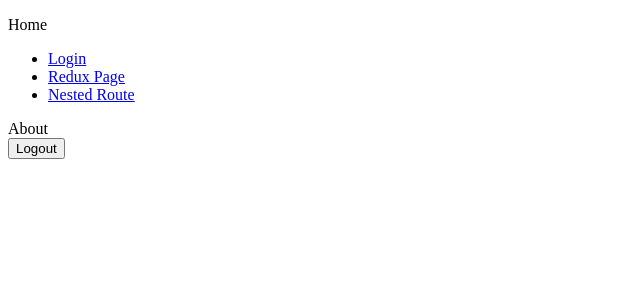
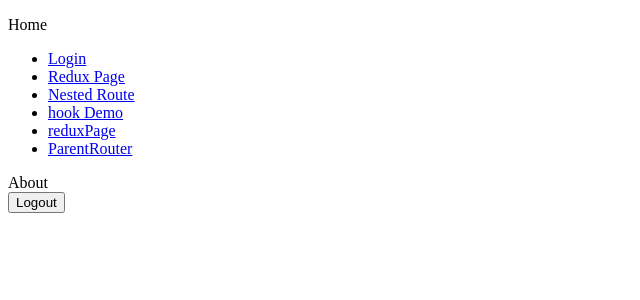
Before and after one commit to HZitem/ReactDemo, a React app: page /#/ in a window 1280 px wide. Both pictures are taken after a click on the button "Login". Shown: the top 300 px of the page, without its empty margins (0-640 px from the left). Built offline with nearby package versions, Linux system fonts and the light colour scheme.

Commit message:
动态权限路由

```diff
--- /dev/null
+++ b/src/actions/user-actions.js
@@ -0,0 +1,8 @@
+
+  export const Set_Menus = 'Set_Menus';
+
+
+  export const initMenusAction = (action) => ({
+    type: Set_Menus,
+    action
+  })
--- a/src/page/home.jsx
+++ b/src/page/home.jsx
@@ -1,5 +1,8 @@
 import React, { Component } from 'react';
+import config from '../router/config'
 import { Link } from 'react-router-dom'
+import { connect } from 'react-redux';
+
 function About() {
   return (
     <div>About</div>
@@ -11,14 +14,30 @@ class Home extends Component {
     this.state = {
       loginState:localStorage.getItem('loginState'),
       list: [
-        { name: "Login", url: "/login" },
-        { name: "Redux Page", url: "/reduxPage" },
-        { name: "Nested Route", url: "/ParentRouter" },
+        { title: "Login", key: "/login" },
+        { title: "Redux Page", key: "/reduxPage" },
+        { title: "Nested Route", key: "/ParentRouter" },
+        { title: "hook Demo", key: "/hookDemo" },
       ]
     };
     this.myRef = React.createRef();
   };
 
+  componentDidMount(){
+    const userRoles =  this.props.menus;
+    let menu = config['menus'].filter((r) => {
+      if( userRoles.indexOf(r.key) !== -1){
+          return r ;
+      }else{
+          return null
+      }
+    })
+    let nes = [...this.state.list,...menu];
+    this.setState({
+      list:nes
+    })
+
+  };
   render() {
     return (
       <div className="Login">
@@ -26,7 +45,7 @@ class Home extends Component {
         <ul>
           {this.state.list.map((item, index) =>
             <li key={index}>
-              <Link to={item.url}>{item.name}</Link>
+              <Link to={item.key}>{item.title}</Link>
             </li>
           )}
         </ul>
@@ -36,5 +55,9 @@ class Home extends Component {
     );
   }
 }
-
-export default Home;
+function mapStateToProps(state){
+  return {
+      menus:state.userReducer.user.menus,
+  }
+}
+export default connect(mapStateToProps)(Home)    ;
--- /dev/null
+++ b/src/page/hookDemo.jsx
@@ -0,0 +1,15 @@
+import React, { useState } from 'react';
+
+function Demo(){
+    const [count ,setCount] = useState(0);
+    return (
+        <div>
+            <button onClick={()=>setCount(count+1)}>
+                click me
+            </button>
+
+        </div>
+    )
+}
+
+export default Demo;
--- a/src/reducers/index.js
+++ b/src/reducers/index.js
@@ -1,9 +1,10 @@
 import { combineReducers } from 'redux';
 import cartReducer from './cart-reducer';
-
+import userReducer from './user-reducer';
 
 const allReducers = {
   shoppingCart: cartReducer,
+  userReducer
 }
 
 const rootReducer = combineReducers(allReducers);
--- /dev/null
+++ b/src/reducers/user-reducer.js
@@ -0,0 +1,22 @@
+import  { Set_Menus }  from '../actions/user-actions';
+
+const initialState = {
+  user: {
+      role:'',
+      menus:[],
+  }
+}
+
+
+export default function(state=initialState, action) {
+  switch (action.type) {
+    case Set_Menus:
+    let menus = ['/reduxPage','/ParentRouter']; //路由菜单权限
+    state.user.menus = menus;
+      return Object.assign({}, state, {
+        ...state,
+     })
+    default:
+      return state;
+  }
+}
--- a/src/router/index.js
+++ b/src/router/index.js
@@ -8,8 +8,11 @@ import {
 import RrivateRoute from '../PrivateRoute'
 import login from '../page/login';
 import Home from '../page/home';
+import hookDemo from '../page/hookDemo';
 import config from './config'
-
+import { connect } from 'react-redux';
+import store from '../store';
+import {initMenusAction} from '../actions/user-actions';
 
 class Welcome extends React.Component {
     render() {
@@ -17,12 +20,14 @@ class Welcome extends React.Component {
     }
   }
 
-const RootRouter = () => (
+// const userRoles =  ['/reduxPage','/ParentRouter'];
+store.dispatch(initMenusAction('role'));
+let RootRouter = (e) => (
 <HashRouter >
     <div className="App" >
         <Switch > {
                 config['menus'].map(r => {
-                    if( ['/reduxPage'].indexOf(r.key) !== -1){
+                    if( e.menus.indexOf(r.key) !== -1){
                         const route = r => {
                             return (
                                 <RrivateRoute key={r.key} exact path={r.key}
@@ -38,6 +43,7 @@ const RootRouter = () => (
                 })
             }
             <Route exact path="/login" component={login}/>
+            <Route exact path="/hookDemo" component={hookDemo}/>
             <Route exact path="/404" component={Welcome}/>
             <RrivateRoute exact path="/" component={Home}/>
             <Route render={() => <Redirect to="/404" />} />
@@ -46,4 +52,13 @@ const RootRouter = () => (
 </HashRouter>
 )
 
+
+
+function mapStateToProps(state){
+    return {
+        menus:state.userReducer.user.menus,
+        test:state.userReducer.user.test,
+    }
+  }
+  RootRouter = connect(mapStateToProps)(RootRouter)
 export default RootRouter;
```
Also changed, not shown: 1 other file (tests, documents, lock files or other folders).
